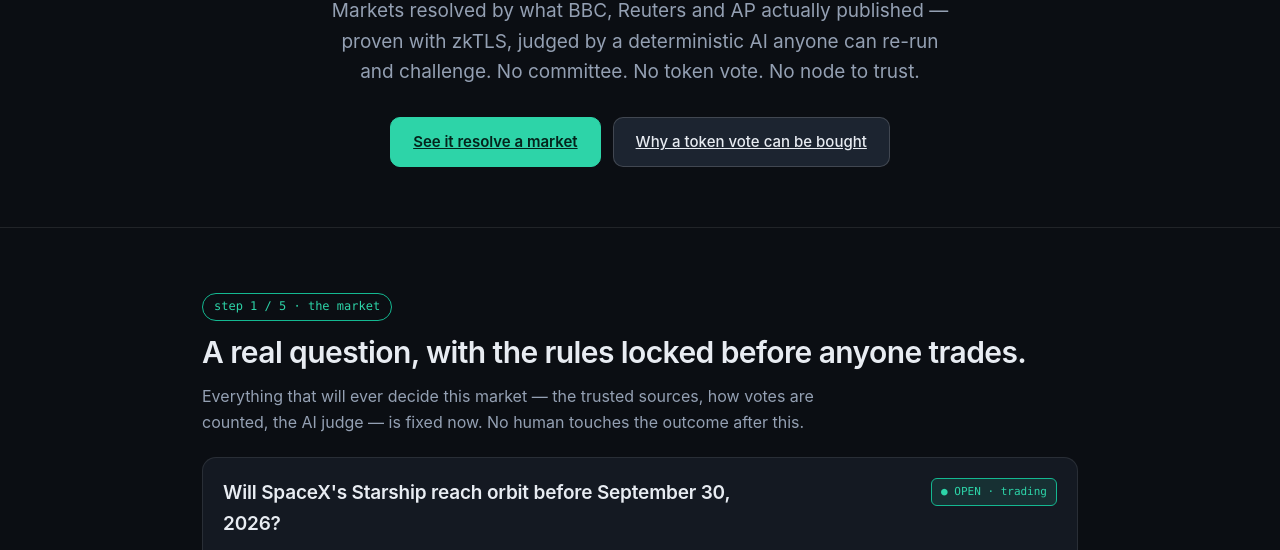
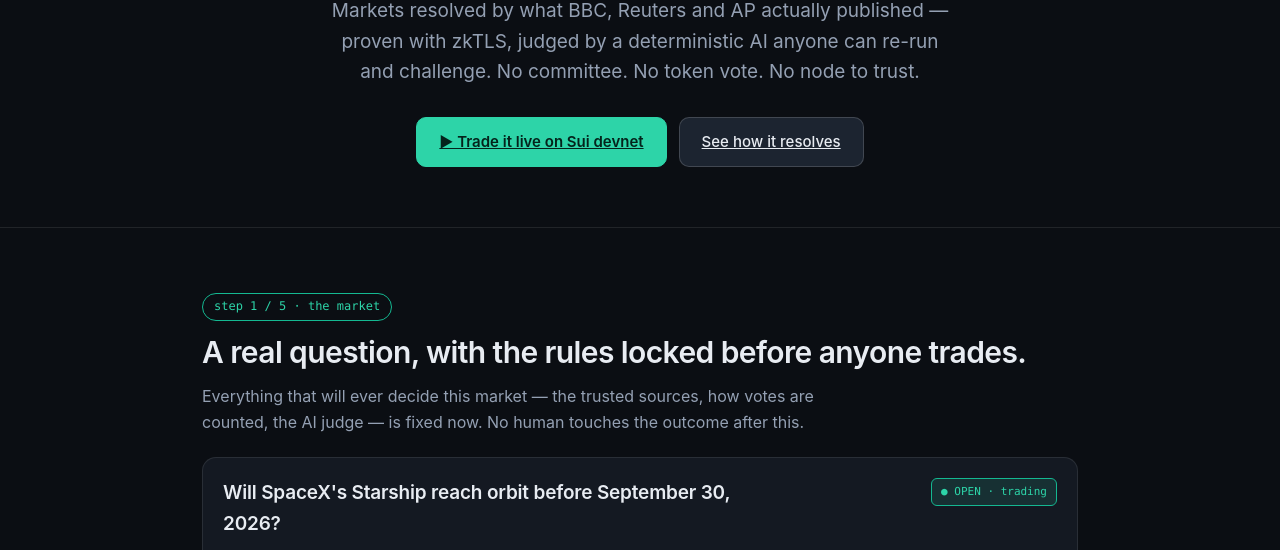
Before and after one commit to avalias/veritas, a plain HTML site: page demo/web/index.html in a window 1280 px wide. Shown: the part 250-800 px from the top of the page. Drawn offline with Linux system fonts and the light colour scheme.

Commit message:
demo: index walkthrough now leads with 'Trade it live on Sui devnet' → app.html

```diff
--- a/demo/web/index.html
+++ b/demo/web/index.html
@@ -137,8 +137,8 @@
   <h1>Read the real web, settle by <span class="g">proof</span>.</h1>
   <p>Markets resolved by what BBC, Reuters and AP actually published — proven with zkTLS, judged by a deterministic AI anyone can re-run and challenge. No committee. No token vote. No node to trust.</p>
   <div class="cta">
-    <a class="btn primary" href="#walk">See it resolve a market</a>
-    <a class="btn" href="#contrast">Why a token vote can be bought</a>
+    <a class="btn primary" href="app.html">▶ Trade it live on Sui devnet</a>
+    <a class="btn" href="#walk">See how it resolves</a>
   </div>
 </div></header>
 
```
